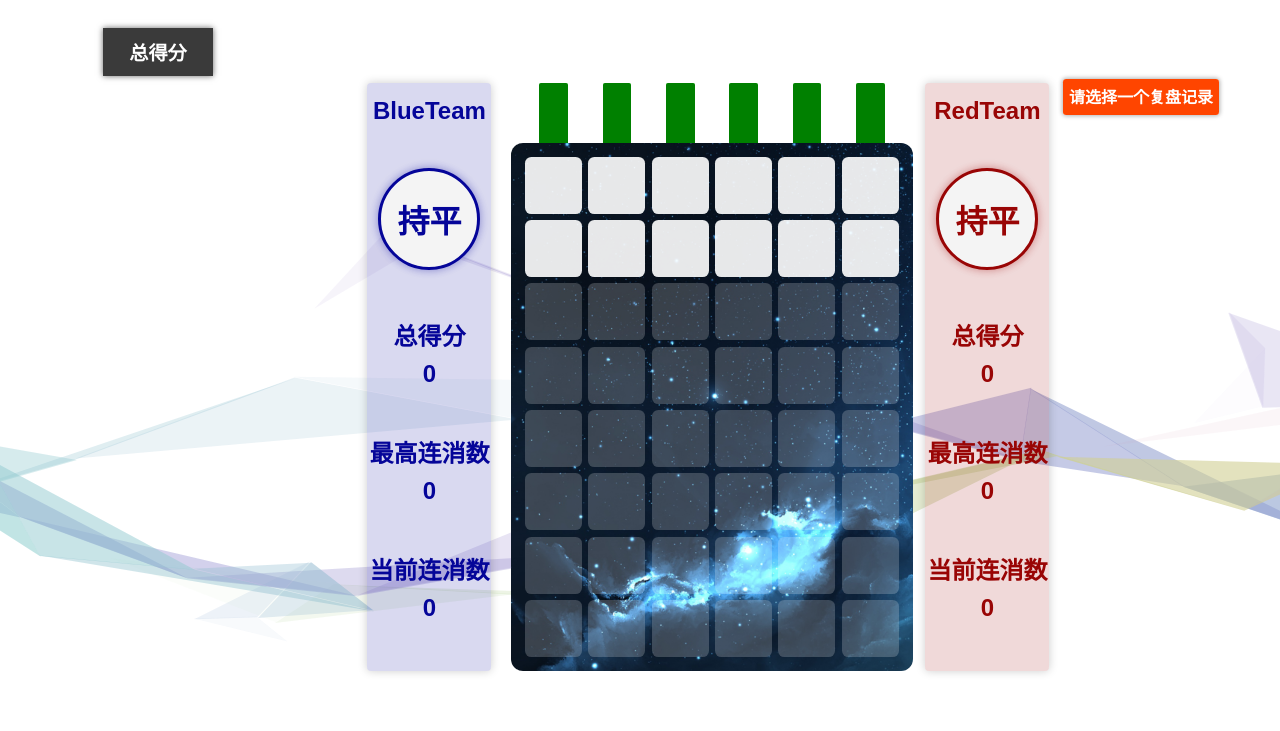
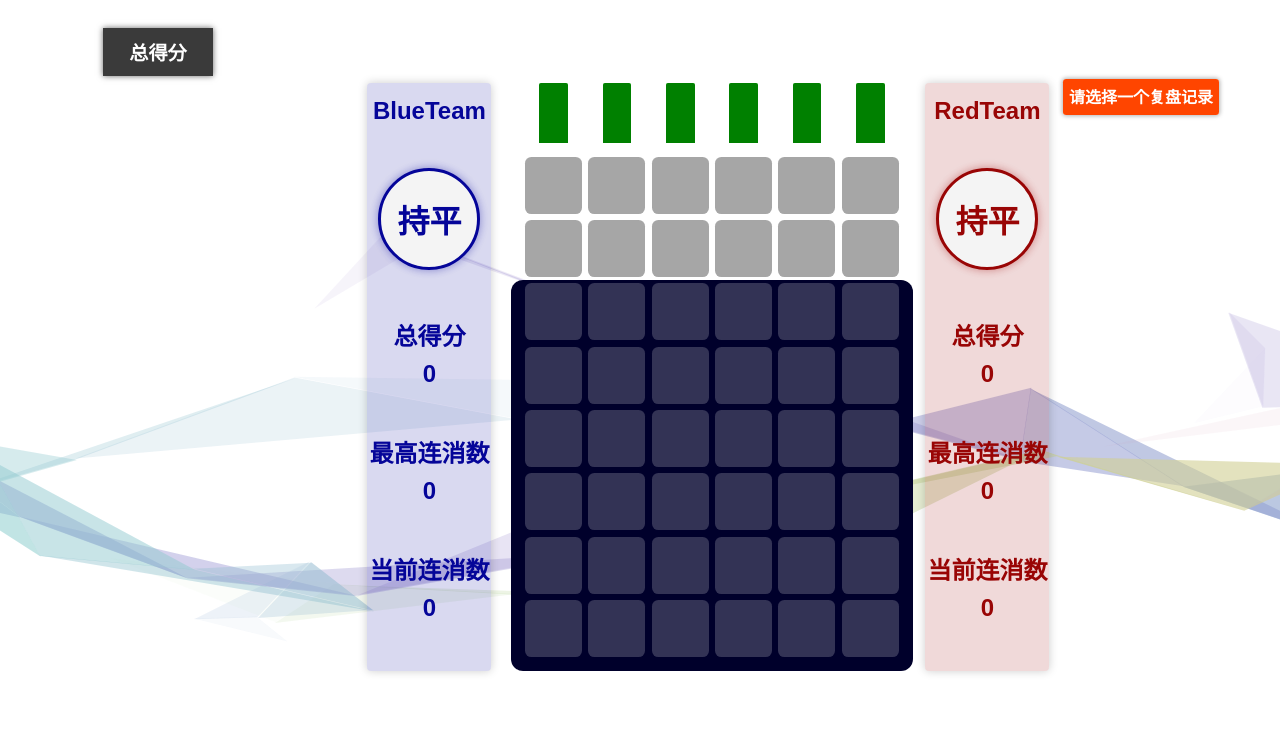
Before and after one commit to XueFengBoyanLiu/pkudsa.eraser, a plain HTML site: page Visualization/main.html in a window 1280 px wide. Drawn offline with Linux system fonts and the light colour scheme.

Commit message:
更新了一下主棋盘和预览棋盘以及剩余条的高度

```diff
--- a/Visualization/Scripts/main.js
+++ b/Visualization/Scripts/main.js
@@ -8,7 +8,7 @@ const width=380;
 const unitSize=width/size;
 const borderWidth=unitSize/size;
 
-const remainedBarHeight=60;
+const remainedBarHeight=80;
 
 const blockGap=unitSize/10;
 const blockBorderRadius=unitSize/10;
@@ -240,8 +240,8 @@ function initializeGrid() {
     for (let j=1;j<=size;j++){
       let backgroundBlock=templateBackgroundBlock.cloneNode(true);
       if (i<=preview){
-        backgroundBlock.style.backgroundColor="white";
-        backgroundBlock.style.opacity="0.9";
+        backgroundBlock.style.backgroundColor="gray";
+        backgroundBlock.style.opacity="0.7";
       } else{
         backgroundBlock.style.backgroundColor="white";
         backgroundBlock.style.opacity="0.2";
--- a/Visualization/Styles/style.css
+++ b/Visualization/Styles/style.css
@@ -352,11 +352,26 @@ body{
   /* border-style: double; */
   /* border-width: var(--border-width); */
 
+  /* border-radius: 12px;
+  background-color: rgb(0, 0, 43); */
+  /* background: url(../photos/beautifulBlue.jpg) no-repeat center center/ cover; */
+  /* background: url(../photos/wallpaper.webp) no-repeat center center/ cover; */
+}
+#preview-board{
+  width: calc(var(--width) + var(--border-width) * 2);
+  height: calc(var(--unit-size) * var(--preview) + var(--border-width)*1);
+
+  box-sizing: border-box;
+}
+#main-board{
+  width: calc(var(--width) + var(--border-width) * 2);
+  height: calc(var(--unit-size) * var(--size) + var(--border-width) * 1);
+  box-sizing: border-box;
   border-radius: 12px;
   background-color: rgb(0, 0, 43);
-  background: url(../photos/beautifulBlue.jpg) no-repeat center center/ cover;
-  /* background: url(../photos/wallpaper.webp) no-repeat center center/ cover; */
+
 }
+
 /* File chooser */
 #file-chooser, #folder-chooser, button{
   font-weight: bold;
--- a/Visualization/main.html
+++ b/Visualization/main.html
@@ -52,6 +52,12 @@
         <div id="remained-bar-section">
         </div>
         <div id="board">
+          <div id="preview-board">
+
+          </div>
+          <div id="main-board">
+
+          </div>
         </div>
       </div>
       <div class="sidebar" id="right-sidebar">
```
